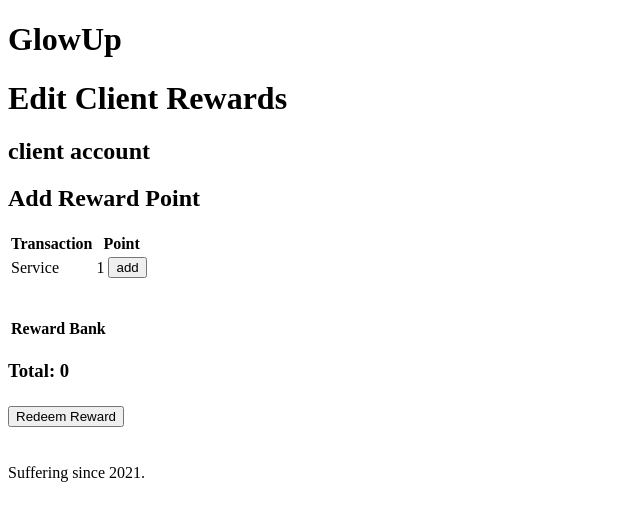
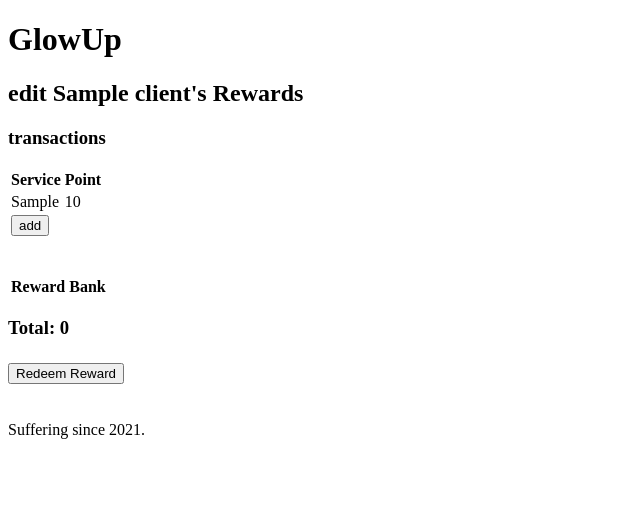
Before and after one commit to shane-jeon/loyalty-program, a Flask app: page /edit_rewards/1/1 in a window 1280 px wide. Shown: the top 521 px of the page, without its empty margins (0-640 px from the left). Run offline with Flask 2, Linux system fonts and the light colour scheme; tables that the repository leaves empty hold one stand-in row (values such as "Sample post"); lists and menus that the app fills with data are empty; some libraries are stand-ins or nearby versions.

Commit message:
very basic JS, created a table that counts points....but that's all it does

```diff
--- a/server.py
+++ b/server.py
@@ -271,11 +271,12 @@ def edit_client_reward(business_user_id, client_id):
 
     business_user = crud.get_business_user_by_id(business_user_id)
     client = crud.get_client_by_id(client_id)
+    rewards = crud.show_all_reward()
     # rewards = crud.get_reward_by_id(reward_id)
 
 
 
-    return render_template('edit_reward.html', business_user=business_user, client=client)
+    return render_template('edit_reward.html', business_user=business_user, client=client, rewards=rewards)
 
 ## if this script is being called directly, than run(method) app(instance)
 ## need to let module to scan for routes when creating a Flask application
--- a/templates/edit_reward.html
+++ b/templates/edit_reward.html
@@ -1,11 +1,11 @@
 {% extends 'base.html' %}
 
-{% block title %} rewards {% endblock %}
+{% block title %} {{client.client_name }}'s available rewards {% endblock %}
 
 {% block body %}
 
 <header>
-  <h1>Edit Client Rewards</h1>
+  <h2>edit {{client.client_name}}'s Rewards</h2>
 </header>
 
 <!-- <p>
@@ -17,25 +17,20 @@
 </p> -->
 
 <main>
-  <h2>client account</h2>
-      <!-- JINJA -->
   <section id="menu">
-    <h2>Add Reward Point</h2>
-    <table>
-        <thead>
-            <tr>
-                <th>Transaction</th>
-                <th colspan="2">Point</th>
-            </tr>
-        </thead>
-
-        <tbody>
-            <tr>
-                <td>
-                  Service
-                    <!--INSERT JINJA  -->
-                </td>
-                <td>1</td>
+    <h3>transactions</h3>
+    <table> <table>
+      <tr>
+        <th>Service</th>
+        <th colspan="10">Point</th>
+        {% for reward in rewards %}
+          <tr>
+            <td>
+              {{ reward.reward_type }}</td>
+            <td>{{ reward.reward_cost }}</td>
+          </tr>
+        {% endfor %}
+          <tr>
                 <td>
                     <button class="add-to-points">
                         add
@@ -43,7 +38,7 @@
                     </button>
                 </td>
             </tr>
-        </tbody>
+
     </table>
   </section>
 
```
